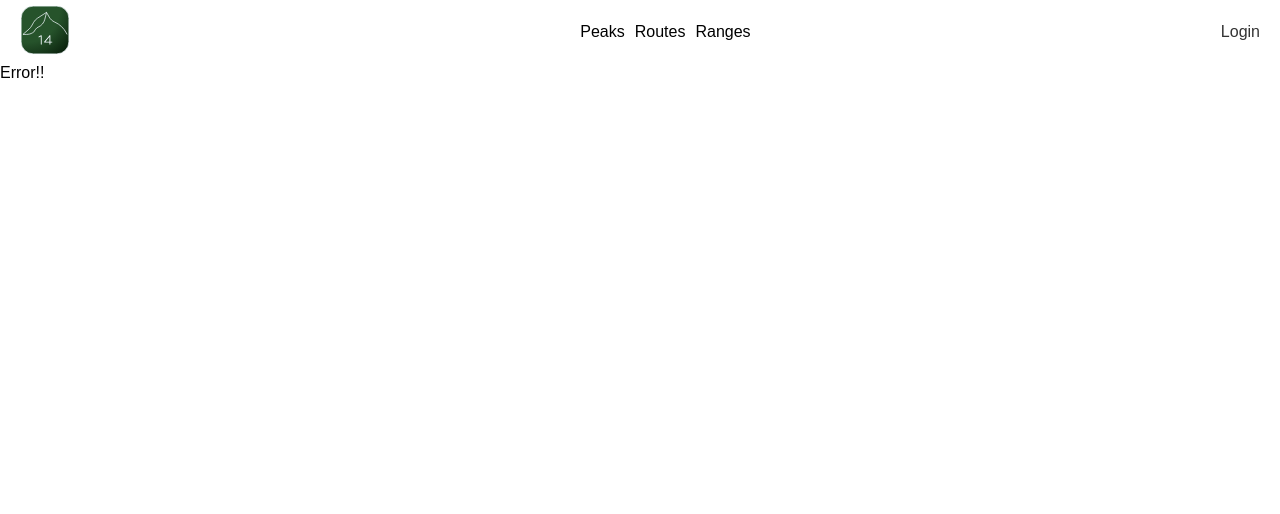
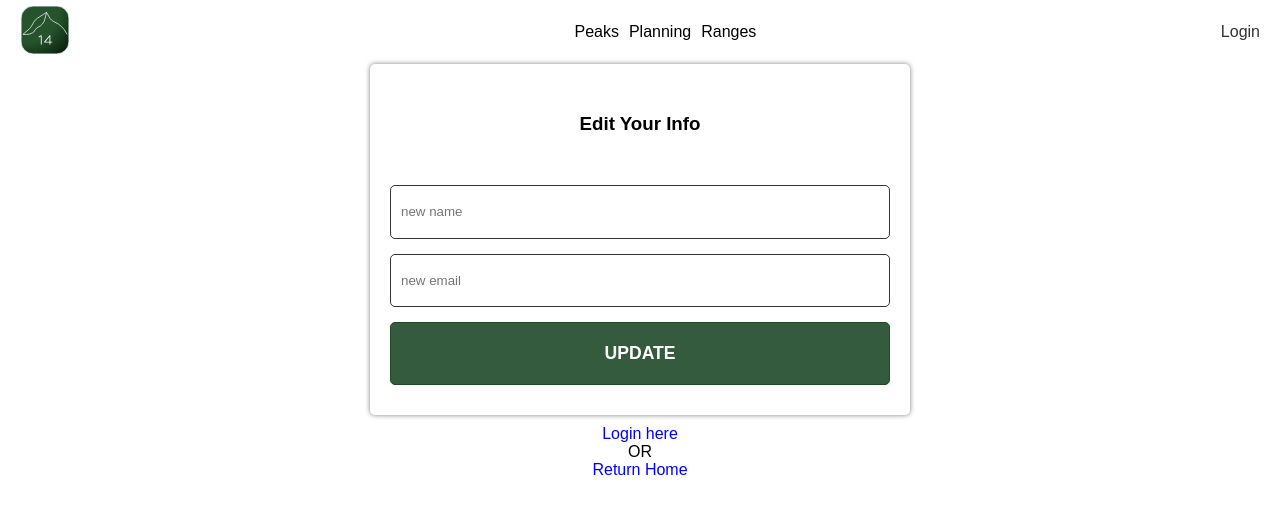
Before and after one commit to calgil/14ers-app, a React (Create React App) app: page /edit in a window 1280 px wide. Shown: the top 514 px of the page. Built offline with nearby package versions, Linux system fonts and the light colour scheme.

Commit message:
style changes

```diff
--- a/src/App.js
+++ b/src/App.js
@@ -7,8 +7,10 @@ import { AuthService } from './services';
 import FourteenersApp from './components/FourteenersApp/FourteenersApp';
 import ErrorPage from './components/ErrorPage/ErrorPage';
 import PeakContainer from './components/PeakContainer/PeakContainer';
-import LoginUser from './components/UserLogin/UserLogin';
-import RegisterUser from './components/UserRegister/UserRegister';
+import UserLogin from './components/UserLogin/UserLogin';
+import UserRegister from './components/UserRegister/UserRegister';
+import UserEdit from './components/UserEdit/UserEdit';
+import UserLogout from './components/UserLogout/UserLogout';
 
 
 const authService = new AuthService();
@@ -18,7 +20,7 @@ export const UserContext = createContext();
 const AuthProvider = ({ children }) => {
     const context = {
         authService,
-        updateService: () => setAuthContext({ ...authContext })
+        updateAuth: () => setAuthContext({ ...authContext })
     };
 
     const [authContext, setAuthContext] = useState(context);
@@ -37,8 +39,10 @@ export default function App() {
             <Routes>
                 <Route path='/' element={<FourteenersApp />}>
                     <Route index element={<PeakContainer />} />
-                    <Route path='login' element={<LoginUser />} />
-                    <Route path='register' element={<RegisterUser />} />
+                    <Route path='login' element={<UserLogin />} />
+                    <Route path='register' element={<UserRegister />} />
+                    <Route path='edit' element={<UserEdit />} />
+                    <Route path='logout' element={<UserLogout />} />
                     <Route path='*' element={<ErrorPage />} />
                 </Route>
             </Routes>
--- a/src/components/User/User.jsx
+++ b/src/components/DisplayUser/DisplayUser.jsx
@@ -1,11 +1,11 @@
 import React, { useContext, useState } from "react";
 import { UserContext } from "../../App";
-import s from "./User.module.css";
+import s from "./DisplayUser.module.css";
 import {
     Link
 } from "react-router-dom";
 
-const User = () => {
+const DisplayUser = () => {
     const { authService } = useContext(UserContext);
     const [ showLinks, setShowLinks ] = useState(false);
 
@@ -17,7 +17,6 @@ const User = () => {
                     onClick={() => setShowLinks(!showLinks)}
                     className={s.arrow}
                 >
-                    {/* { !showLinks ? '⬇️' : '⬆️' } */}
                     { !showLinks
                         ? <i className="fa fa-caret-down"></i>
                         : <i className="fa fa-caret-up"></i>
@@ -30,12 +29,12 @@ const User = () => {
                 <div
                     className={s.userLinks}
                 >
-                    <Link to='/edit'>Edit</Link>
-                    <Link to='/logout'>Logout</Link>
+                    <Link className={s.dropdown} to='edit'>Edit</Link>
+                    <Link className={s.dropdown} to='logout'>Logout</Link>
                 </div>
             }
         </div>
     )
 }
 
-export default User;
+export default DisplayUser;
--- a/src/components/Navbar/Navbar.jsx
+++ b/src/components/Navbar/Navbar.jsx
@@ -3,7 +3,7 @@ import { Link } from "react-router-dom";
 import s from "./Navbar.module.css";
 import { UserContext } from "../../App";
 import logo from "../../assets/logo.svg"
-import User from "../User/User";
+import User from "../DisplayUser/DisplayUser";
 
 
 const Navbar = () => {
@@ -19,13 +19,13 @@ const Navbar = () => {
 
             <ul className={s.navLinks}>
                 <li>Peaks</li>
-                <li>Routes</li>
+                <li>Planning</li>
                 <li>Ranges</li>
             </ul>
             <div>
             { authService.name
                 ? <User />
-                : <Link className={s.login} to="/login">Login</Link>
+                : <Link className={s.login} to="login">Login</Link>
             }
             </div>
         </div>
--- /dev/null
+++ b/src/components/UserEdit/UserEdit.jsx
@@ -0,0 +1,99 @@
+import React, { useState, useContext } from "react";
+import s from "./UserEdit.module.css";
+import {
+    Link,
+    useNavigate,
+} from "react-router-dom";
+import { emailValidation } from "../../utilites/emailValidation";
+import { UserContext } from "../../App";
+
+const UserEdit = () => {
+    // const { authService, updateAuth } = useContext(UserContext);
+    // const INIT_USER_DATA = {
+    //     name: authService.name,
+    //     email:authService.email
+    // }
+    const navigate = useNavigate();
+    const { authService, updateAuth } = useContext(UserContext);
+    const [newUserInfo, setNewUserInfo] = useState({});
+    const [error, setError] = useState(false);
+    const [errorMsg, setErrorMsg] = useState('');
+
+    const onChange = ({ target: { name, value }}) => {
+        if (name === 'email') {
+            const validEmail = emailValidation(value);
+            if(!validEmail){
+                setError(true);
+                setErrorMsg('Please enter a valid email address');
+                setNewUserInfo({ ...newUserInfo, email: '' });
+            }
+            if(validEmail) {
+                setNewUserInfo({ ...newUserInfo, [name]: value.toLowerCase() });
+            }
+        };
+        if (name !== 'email') {
+            setNewUserInfo({ ...newUserInfo, [name]: value });
+        }
+    };
+
+    const editUser = (e) => {
+        e.preventDefault();
+        authService.editUser(newUserInfo).then(() => {
+            updateAuth();
+            navigate("/");
+        })
+        .catch((error) => {
+            throw error;
+        })
+    }
+
+    return (
+        <>
+        <form
+            className={s.editBody}
+            onSubmit={editUser}
+        >
+            <h3>Edit Your Info</h3>
+            <p></p>
+            {error && <div style={{ color: 'red' }}>{errorMsg}</div>}
+                <input
+                    className={s.inputBase}
+                    name="name"
+                    type="text"
+                    placeholder='new name'
+                    autoComplete="off"
+                    onChange={onChange}
+                />
+                <input
+                    className={s.inputBase}
+                    name="email"
+                    type="text"
+                    placeholder='new email'
+                    autoComplete="off"
+                    onChange={onChange}
+                />
+                {/* not certain how to change password... */}
+                {/* <input
+                    className={s.inputBase}
+                    name="password"
+                    type="password"
+                    placeholder="Password"
+                    autoComplete="off"
+                    onChange={onChange}
+                /> */}
+            <input
+                className={s.submitBtn}
+                type="submit"
+                value="Update"
+            />
+        </form>
+        <div className={s.link}>
+            <Link to='/login'>Login here</Link>
+            <br /> OR <br />
+            <Link to='/'>Return Home</Link>
+        </div>
+    </>
+    );
+};
+
+export default UserEdit;
--- /dev/null
+++ b/src/components/UserEdit/UserEdit.module.css
@@ -0,0 +1,47 @@
+.editBody {
+    max-width: 500px;
+    margin: 0 auto;
+    display: flex;
+    flex-direction: column;
+    box-shadow: 0 0 5px rgb(0 0 0 / 50%);
+    border-radius: 5px;
+    padding: 30px 20px;
+    text-align: center;
+}
+
+.inputBase {
+    display: block;
+    line-height: 1.6;
+    margin-bottom: 15px;
+    padding: 15px 10px;
+    border-radius: 5px;
+    border: 1px solid #333;
+}
+
+.submitBtn {
+    border: 1px solid rgb(31, 74, 40);
+    background: rgba(31, 74, 40, 0.9);
+    width: 100%;
+    border-radius: 5px;
+    padding: 1.25rem 0.75rem;
+    font-weight: bold;
+    text-transform: uppercase;
+    font-size: 1.1rem;
+    transition: ease-in-out 0.3s;
+    color: white;
+}
+
+.submitBtn:hover,
+.submitBtn:focus {
+    background-color: rgba(31, 74, 40, 1);
+}
+
+.link {
+    text-align: center;
+    margin-top: 10px;
+}
+
+.link a {
+    text-decoration: none;
+    color: blue;
+}
--- a/src/components/UserLogin/UserLogin.jsx
+++ b/src/components/UserLogin/UserLogin.jsx
@@ -9,10 +9,10 @@ import { UserContext } from "../../App";
 import { emailValidation } from "../../utilites/emailValidation";
 
 
-const LoginUser = () => {
+const UserLogin = () => {
     const location = useLocation();
     const navigate = useNavigate();
-    const { authService, updateService } = useContext(UserContext);
+    const { authService, updateAuth } = useContext(UserContext);
     const [userLogins, setUserLogins] = useState({ email: '', password: '' });
     const [error, setError] = useState(false);
     const [errorMsg, setErrorMsg] = useState('');
@@ -39,7 +39,7 @@ const LoginUser = () => {
 
         const { from } = location.state || { from: { pathname: '/' }};
         authService.loginUser(email, password).then(() => {
-                updateService();
+                updateAuth();
                 navigate(from, { replace: true });
             }).catch(() => {
                 setError(true);
@@ -47,7 +47,7 @@ const LoginUser = () => {
             });
     };
 
-    return(
+    return (
     <>
         <form
             className={s.loginBody}
@@ -79,12 +79,19 @@ const LoginUser = () => {
             />
         </form>
         <div className={s.link}>
-            No account? Create one <Link to='/register'>HERE</Link>
-            <br /> OR <br />
-            <Link to='/'>Return Home</Link>
+            No account?
+            <div className={`${s.linkBtn} ${s.create}`}>
+                <Link to='/register'>Create one</Link>
+            </div>
+            <div className={s.lineContainer}>
+                <hr className={s.line} /> <span>OR</span> <hr className={s.line} />
+            </div>
+            <div className={s.linkBtn}>
+                <Link to='/'>Go Back Home</Link>
+            </div>
         </div>
     </>
     )
 }
 
-export default LoginUser;
+export default UserLogin;
--- a/src/components/UserLogin/UserLogin.module.css
+++ b/src/components/UserLogin/UserLogin.module.css
@@ -37,6 +37,27 @@
     background-color: rgba(31, 74, 40, 1);
 }
 
+.lineContainer {
+    max-width: 550px;
+    margin: 10px auto;
+    padding: 0 5px;
+    display: flex;
+    align-items: center;
+}
+
+.line {
+    width: 100%;
+    margin: 0 20px;
+}
+
+.lineContainer span {
+    margin: 0 5px;
+}
+
+.create {
+    margin-top: 10px;
+}
+
 .link {
     text-align: center;
     margin-top: 10px;
--- /dev/null
+++ b/src/components/UserLogout/UserLogout.jsx
@@ -0,0 +1,35 @@
+import React, { useContext } from "react";
+import s from "./UserLogout.module.css";
+import {
+    Link,
+    useNavigate,
+} from "react-router-dom";
+import { UserContext } from "../../App";
+
+const UserLogout = () => {
+    const { authService, updateAuth } = useContext(UserContext);
+    const navigate = useNavigate();
+
+    const logout = () => {
+        authService.logoutUser()
+            updateAuth();
+            navigate("/");
+    }
+
+    return (
+        <div className={s.logoutBody}>
+            <h3>Are you sure you want to logout?</h3>
+            <div className={s.buttons}>
+                <button
+                    className={s.logout}
+                    onClick={logout}
+                >
+                    Logout
+                </button>
+                <Link className={s.home} to='/'>No, return home</Link>
+            </div>
+        </div>
+    )
+}
+
+export default UserLogout;
--- /dev/null
+++ b/src/components/UserLogout/UserLogout.module.css
@@ -0,0 +1,31 @@
+.logoutBody {
+    max-width: 500px;
+    margin: 0 auto;
+    box-shadow: 0 0 5px rgb(0 0 0 / 50%);
+    border-radius: 5px;
+    padding: 30px 20px;
+    text-align: center;
+}
+
+.buttons {
+    display: flex;
+    align-items: center;
+    justify-content: space-around;
+}
+
+.logout {
+    border: none;
+    background-color: transparent;
+    /* font-weight: 600; */
+    cursor: pointer;
+}
+
+.home {
+    text-decoration: none;
+    color: inherit;
+}
+
+.logout:hover,
+.home:hover {
+    color: blue;
+}
--- a/src/components/UserRegister/UserRegister.jsx
+++ b/src/components/UserRegister/UserRegister.jsx
@@ -8,8 +8,8 @@ import { UserContext } from "../../App";
 import { emailValidation } from "../../utilites/emailValidation";
 
 
-const RegisterUser = () => {
-    const { authService, updateService } = useContext(UserContext);
+const UserRegister = () => {
+    const { authService, updateAuth } = useContext(UserContext);
     const navigate = useNavigate();
 
     const INIT_STATE = {
@@ -22,11 +22,8 @@ const RegisterUser = () => {
     const [userInfo, setUserInfo] = useState(INIT_STATE);
 
     const onChange = ({ target: { name, value }}) => {
-        if (name === 'email') {
-            const validEmail = emailValidation();
-            if (validEmail) {
+        if (name === 'email' && emailValidation(value)) {
                 setUserInfo({ ...userInfo, [name]: value });
-            }
         }
         setUserInfo({ ...userInfo, [name]: value });
     };
@@ -35,7 +32,7 @@ const RegisterUser = () => {
         e.preventDefault();
         const { name, email, password } = userInfo;
         if (!name || !email || !password) {
-            console.log('error validation');
+            // gotta fix this map portion expecting a return
             Object.keys(userInfo).map((key) => {
                 if (userInfo[key].length === 0) {
                     let errorMsg = `Please enter a valid ${key}`;
@@ -46,7 +43,7 @@ const RegisterUser = () => {
         } else {
             authService.createUser(name, email, password)
             .then(() => {
-                updateService();
+                updateAuth();
                 navigate("/");
             })
             .catch(() => {
@@ -108,4 +105,4 @@ const RegisterUser = () => {
     );
 };
 
-export default RegisterUser;
+export default UserRegister;
--- a/src/services.js
+++ b/src/services.js
@@ -9,6 +9,7 @@ const AUTH_URL = BASE_URL + 'auth/';
 const LOGIN_URL = AUTH_URL + 'login';
 const ADD_USER_URL = AUTH_URL + 'register';
 const GET_USER_URL = BASE_URL + 'auth/me';
+const UPDATE_USER_URL = AUTH_URL + 'updatedetails';
 
 // let mountains = [];
 
@@ -126,4 +127,19 @@ export class AuthService extends User {
             console.error(error);
         }
     }
+
+    editUser = async (newUserInfo) => {
+        const headers = this.getBearerHeader();
+        const body = newUserInfo;
+
+        try {
+            //const response =
+            await axios.put(UPDATE_USER_URL, body, { headers });
+            const data = await this.getUserData();
+            this.setUserData(data);
+        } catch (error) {
+            console.error(error);
+        }
+    }
+
 }
```
Also changed, not shown: src/components/DisplayUser/DisplayUser.module.css (renamed from src/components/User/User.module.css). Lines whose indentation alone changed are shown as unchanged.
